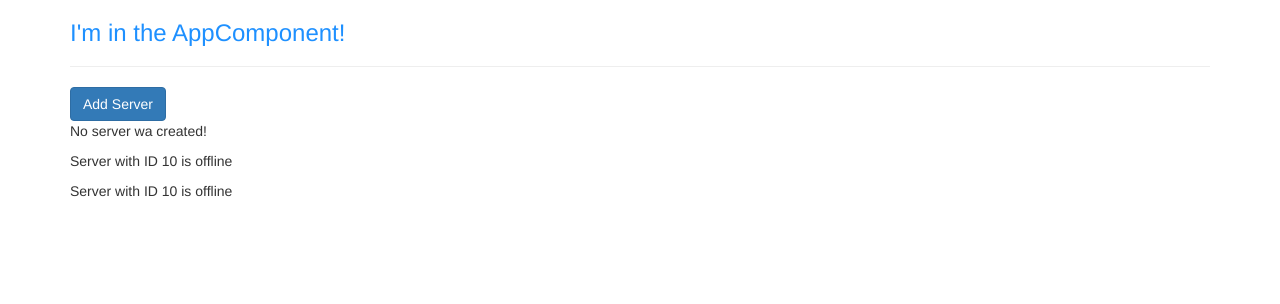
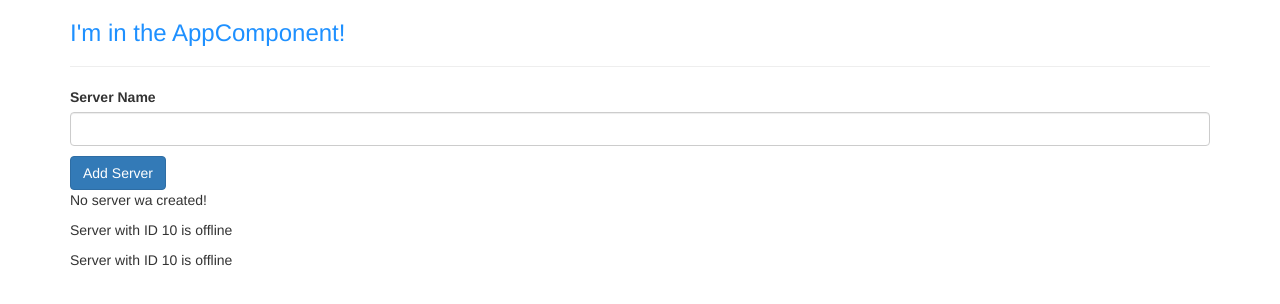
Before and after one commit to jjunhwan-kim/angular2-basic, an Angular app: page / in a window 1280 px wide. Shown: the top 304 px of the page. Built offline with nearby package versions, Linux system fonts and the light colour scheme.

Commit message:
Add event binding with parameter
- 이벤트 바인딩시 이벤트 발생시 데이터를 전달하기 위해서 $event 예약어를 사용
- $event로 전달되는 데이터는 이벤트에 대한 데이터를 전달. 예를 들면 input 엘리먼트에 입력된 value를 얻을 수 있음

```diff
--- a/src/app/servers/servers.component.html
+++ b/src/app/servers/servers.component.html
@@ -1,3 +1,9 @@
+<label>Server Name</label>
+<input
+  type="text"
+  class="form-control"
+  (input)="onUpdateServerName($event)">
+<p>{{ serverName }}</p>
 <button
   class="btn btn-primary"
   [disabled]="!allowNewServer"
--- a/src/app/servers/servers.component.ts
+++ b/src/app/servers/servers.component.ts
@@ -13,6 +13,7 @@ import { Component, OnInit } from '@angular/core';
 export class ServersComponent implements OnInit {
   allowNewServer = false;
   serverCreationStatus = 'No server wa created!';
+  serverName = '';
 
   constructor() {
     setTimeout(() => {
@@ -26,4 +27,9 @@ export class ServersComponent implements OnInit {
   onCreateServer() {
     this.serverCreationStatus = 'Server was created';
   }
+
+  onUpdateServerName(event: Event) {
+    //console.log(event);
+    this.serverName = (<HTMLInputElement>event.target).value;
+  }
 }
```
